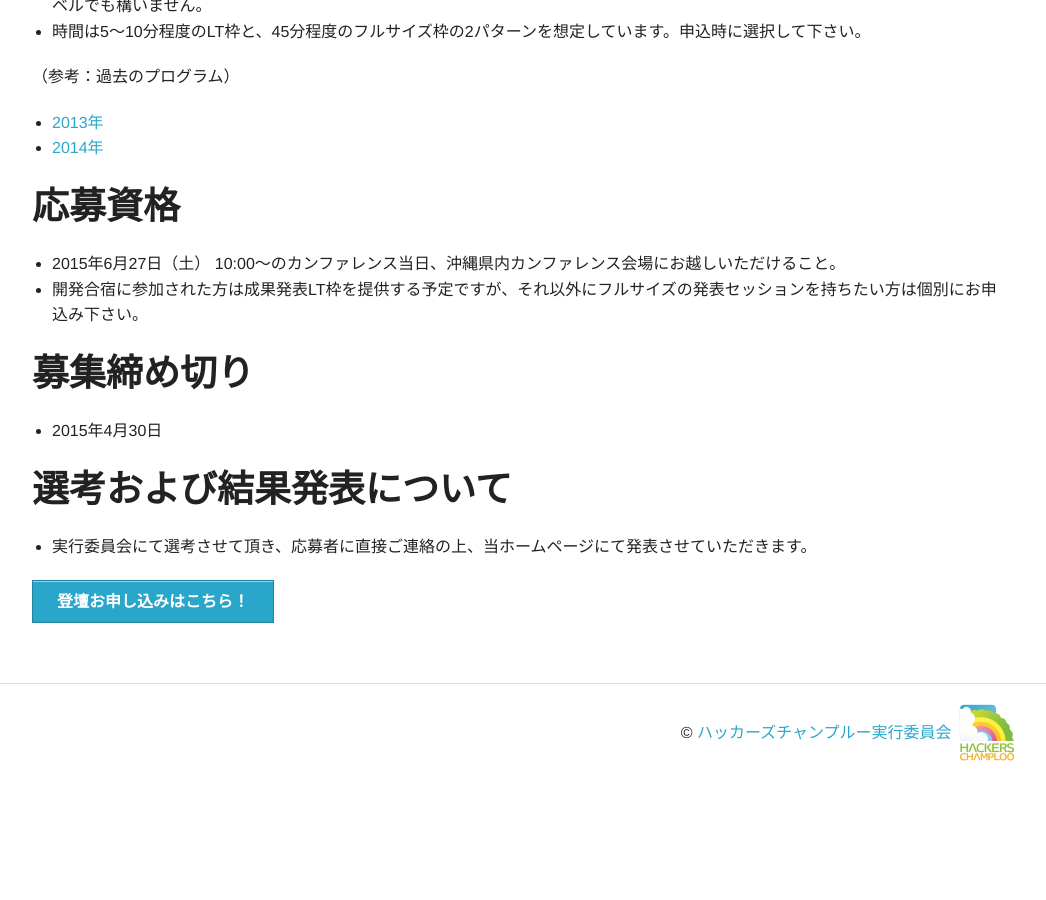
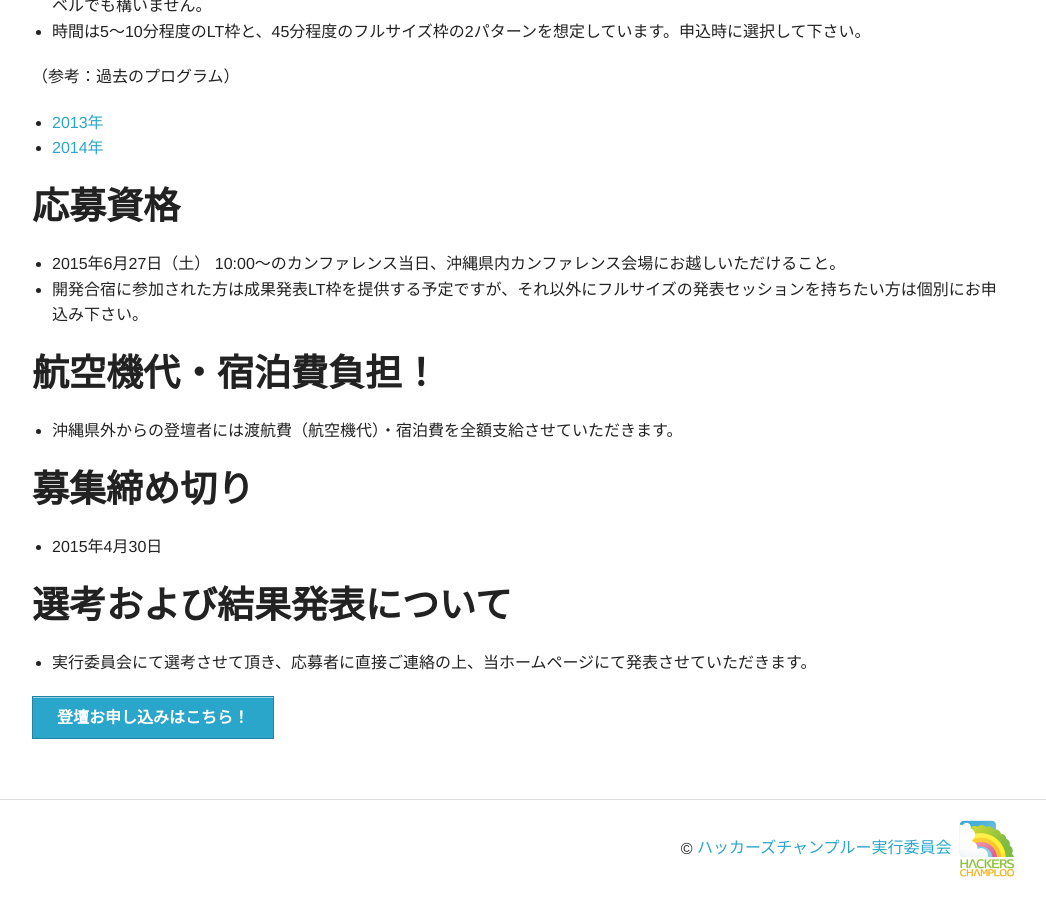
Before and after one commit to hackers-champloo/hackers-champloo.github.io, a Jekyll site: the page built from 2015/call4speakers.md, in a window 1280 px wide and 900 px high, scrolled down 952 px. Shown: the whole window, without its empty margins (123-1169 px from the left). Built offline with Jekyll 4.4.1, drawn with Linux system fonts in a browser that asks for light colours; Markdown is read by kramdown in place of the engine named in the settings; before the commit the page ends 1736 px from its top, so only the background shows below that.

Commit message:
渡航費の件追記

```diff
--- a/2015/call4speakers.md
+++ b/2015/call4speakers.md
@@ -31,6 +31,10 @@ Call for speakers
 * 2015年6月27日（土） 10:00〜のカンファレンス当日、沖縄県内カンファレンス会場にお越しいただけること。
 * 開発合宿に参加された方は成果発表LT枠を提供する予定ですが、それ以外にフルサイズの発表セッションを持ちたい方は個別にお申込み下さい。
 
+## 航空機代・宿泊費負担！
+
+* 沖縄県外からの登壇者には渡航費（航空機代）・宿泊費を全額支給させていただきます。
+
 ## 募集締め切り
 
 * 2015年4月30日
```
